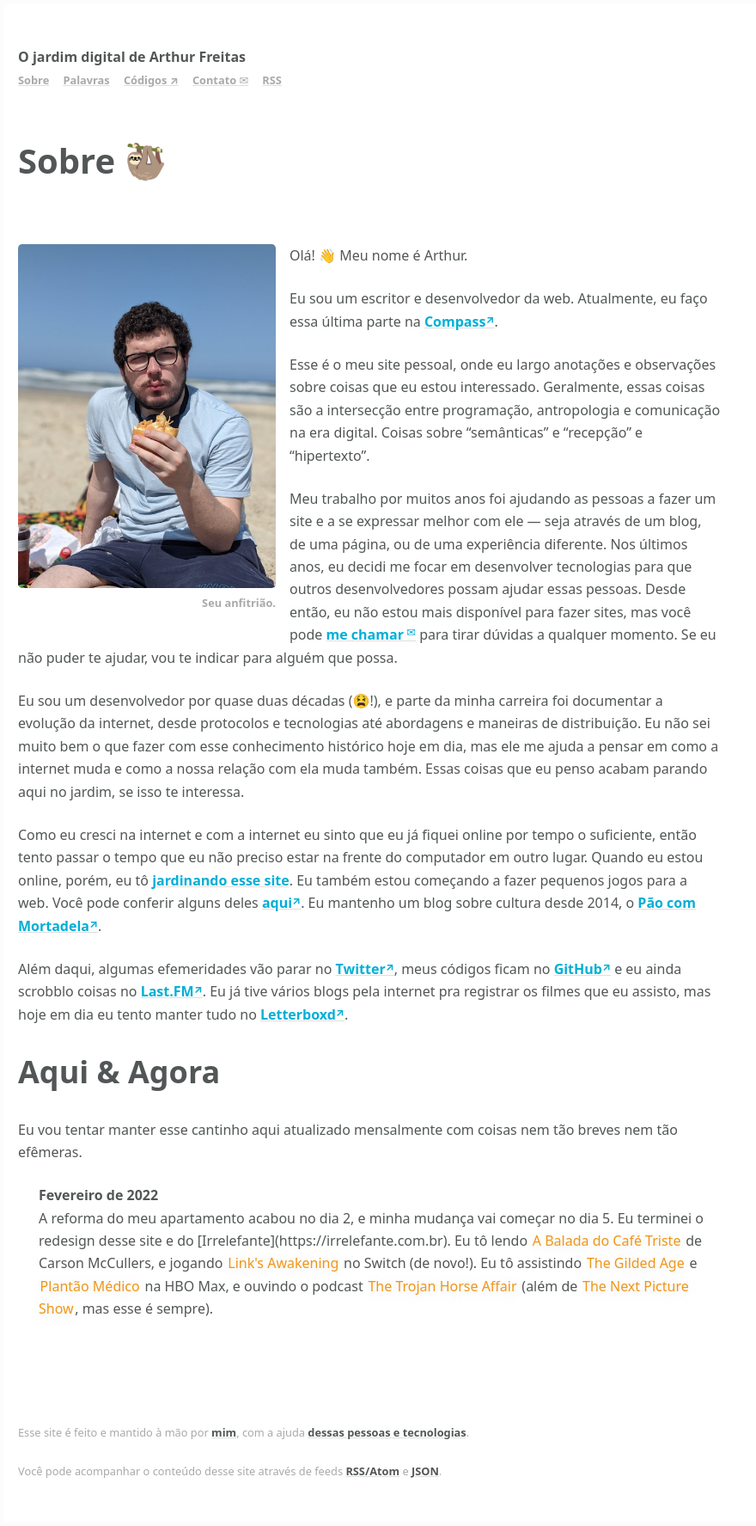
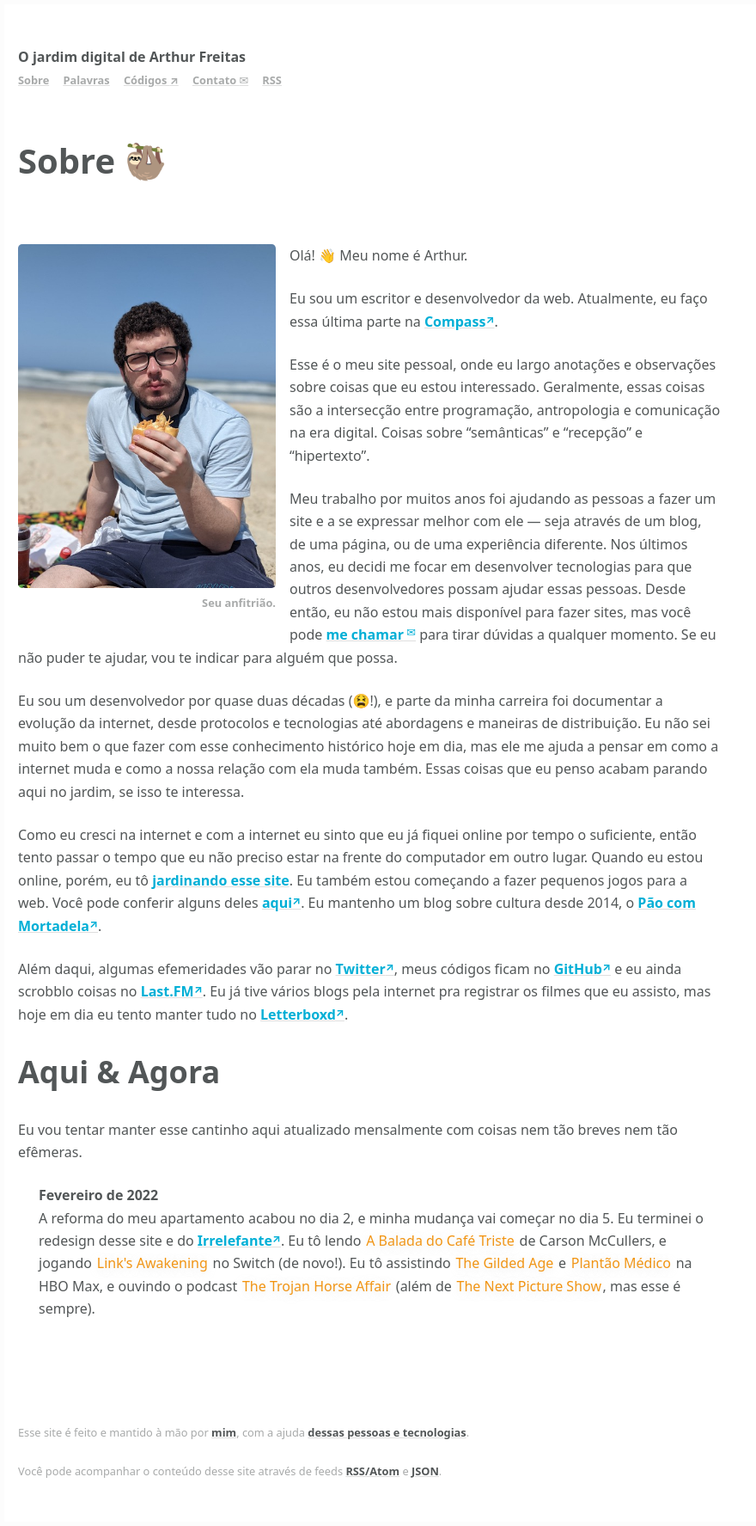
Before and after one commit to arthrfrts/arthrfrts.github.io, a Jekyll site: the page built from _pages/sobre.md, in a window 1280 px wide. Shown: the whole page at 86% size, without its empty margins (0-880 px from the left). Built offline with Jekyll 4.4.1, drawn with Linux system fonts in a browser that asks for light colours; some of the changed lines change nothing that is shown.

Commit message:
corrige o link no sobre

```diff
--- a/_pages/sobre.md
+++ b/_pages/sobre.md
@@ -27,5 +27,5 @@ Eu vou tentar manter esse cantinho aqui atualizado mensalmente com coisas nem t
 
 <dl>
   <dt>Fevereiro de 2022</dt>
-  <dd>A reforma do meu apartamento acabou no dia 2, e minha mudança vai começar no dia 5. Eu terminei o redesign desse site e do [Irrelefante](https://irrelefante.com.br). Eu tô lendo ===A Balada do Café Triste=== de Carson McCullers, e jogando ===Link's Awakening=== no Switch (de novo!). Eu tô assistindo ===The Gilded Age=== e ===Plantão Médico=== na HBO Max, e ouvindo o podcast ===The Trojan Horse Affair=== (além de ===The Next Picture Show===, mas esse é sempre).</dd>
+  <dd>A reforma do meu apartamento acabou no dia 2, e minha mudança vai começar no dia 5. Eu terminei o redesign desse site e do <a href="https://irrelefante.com.br/" rel="me">Irrelefante</a>. Eu tô lendo ===A Balada do Café Triste=== de Carson McCullers, e jogando ===Link's Awakening=== no Switch (de novo!). Eu tô assistindo ===The Gilded Age=== e ===Plantão Médico=== na HBO Max, e ouvindo o podcast ===The Trojan Horse Affair=== (além de ===The Next Picture Show===, mas esse é sempre).</dd>
 </dl>
```
